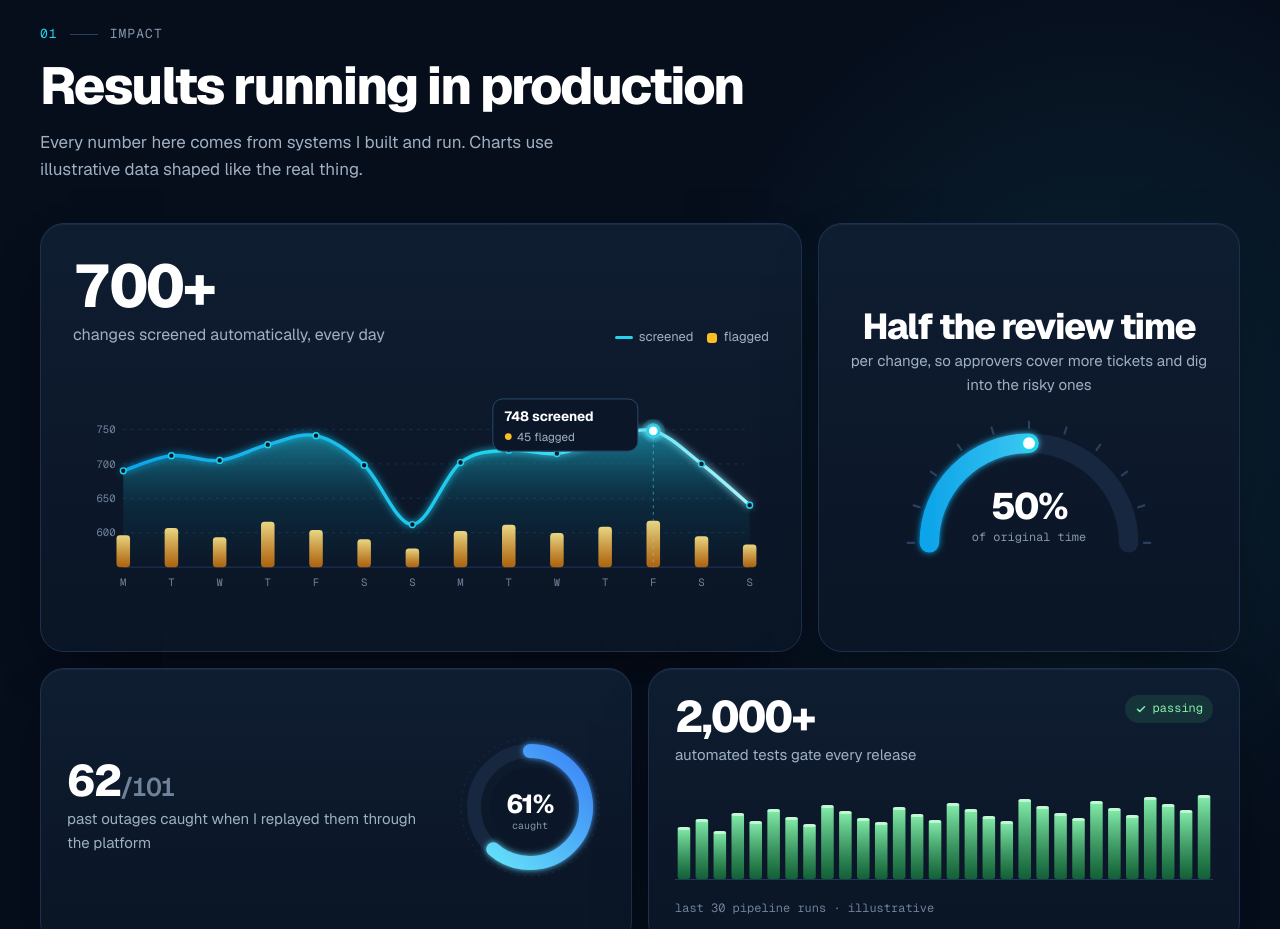
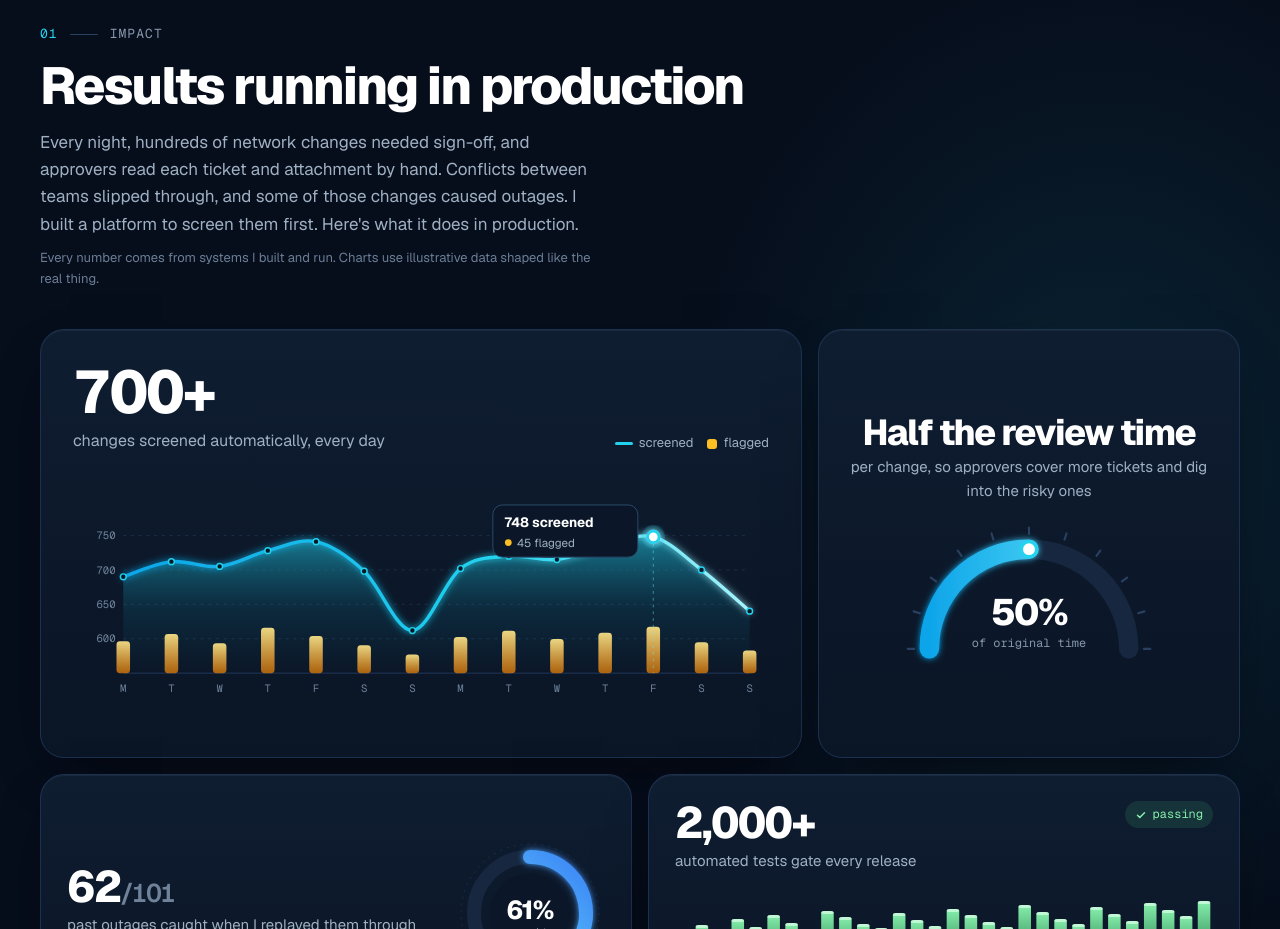
Before and after one commit to rgantz89/robgantz.dev, a plain HTML site: page site/index.html in a window 1280 px wide. Shown: the part 1140-2069 px from the top of the page. Drawn offline with Linux system fonts and the light colour scheme.

Commit message:
Frame the impact numbers with the problem they solve
Co-Authored-By: Claude Opus 5.5 <noreply@anthropic.com>
Claude-Session: https://claude.ai/code/session_01KXc9aKBRqS6jVUNT9bUthv

```diff
--- a/site/index.html
+++ b/site/index.html
@@ -218,7 +218,7 @@ a:focus-visible,button:focus-visible{outline:2px solid #22D3EE;outline-offset:3p
           </div>
           <h2 id="impact-h" style="margin: 0; font-weight: 800; font-size: clamp(2rem, 4.2vw, 3.25rem); line-height: 1.04; letter-spacing: -0.04em; color: #FFFFFF"><span class="w"><span style="transition-delay: 0ms">Results</span></span> <span class="w"><span style="transition-delay: 55ms">running</span></span> <span class="w"><span style="transition-delay: 110ms">in</span></span> <span class="w"><span style="transition-delay: 165ms">production</span></span></h2>
         </div>
-        <p style="margin: 0; font-size: 1.0625rem; color: #9FB0C3; max-width: 560px">Every number here comes from systems I built and run. Charts use illustrative data shaped like the real thing.</p>
+        <div style="display: flex; flex-direction: column; gap: 10px; max-width: 560px"><p style="margin: 0; font-size: 1.0625rem; color: #9FB0C3">Every night, hundreds of network changes needed sign-off, and approvers read each ticket and attachment by hand. Conflicts between teams slipped through, and some of those changes caused outages. I built a platform to screen them first. Here&#39;s what it does in production.</p><p style="margin: 0; font-size: 0.8125rem; color: #6B7E96">Every number comes from systems I built and run. Charts use illustrative data shaped like the real thing.</p></div>
       </div>
       <div style="display: flex; flex-direction: column; gap: 16px">
         <div style="display: flex; flex-wrap: wrap; gap: 16px">
```
